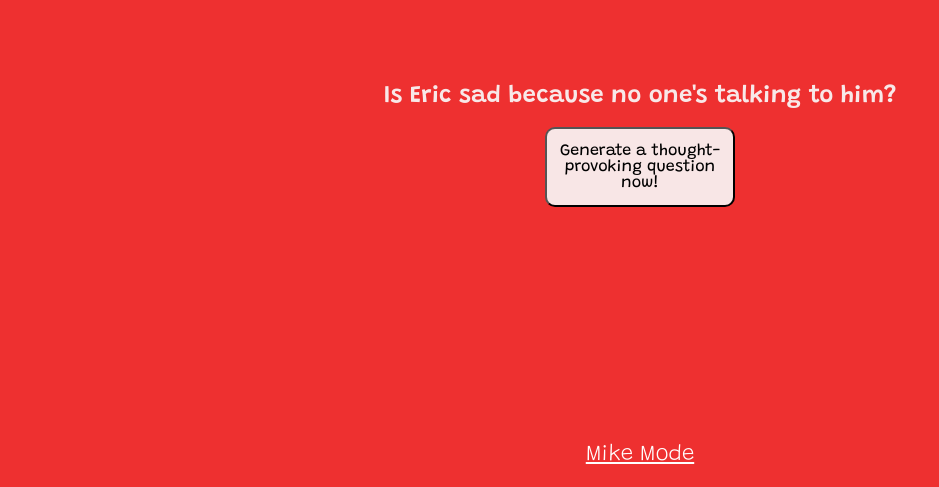
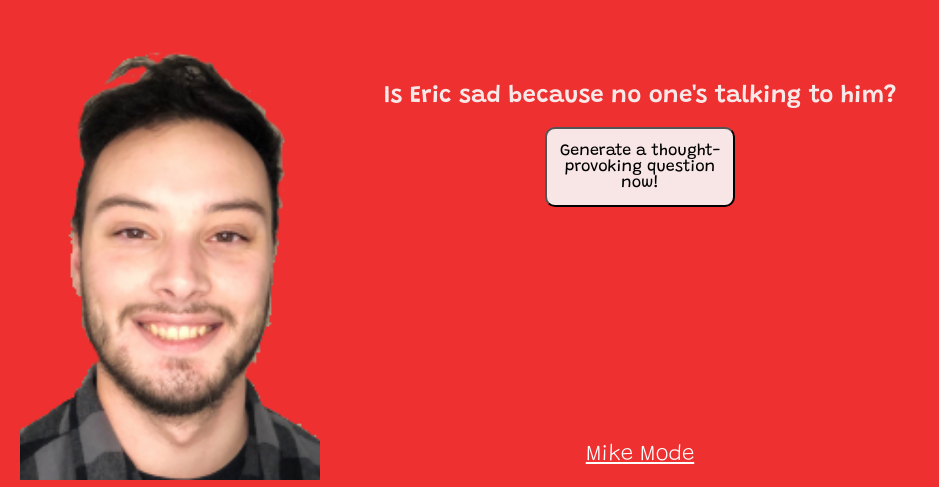
Before and after one commit to johnkismet/AskEric, a plain HTML site: page index.html in a window 1280 px wide. Shown: the part 329-816 px from the top of the page, without its empty margins (0-939 px from the left). Drawn offline with Linux system fonts and the light colour scheme.

Commit message:
added a picture for Eric

```diff
--- a/index.html
+++ b/index.html
@@ -14,6 +14,7 @@
     <button onclick="randomQuestion()">Generate a thought-provoking question now!</button>
     <p id="question"></p>
     <a href="mike.html">Mike Mode</a>
+    <img src="./images/ericOne.png" alt="">
 </div>
 
     <script src="main.js"></script>
```
Also changed, not shown: images/ericOne.png (added).
